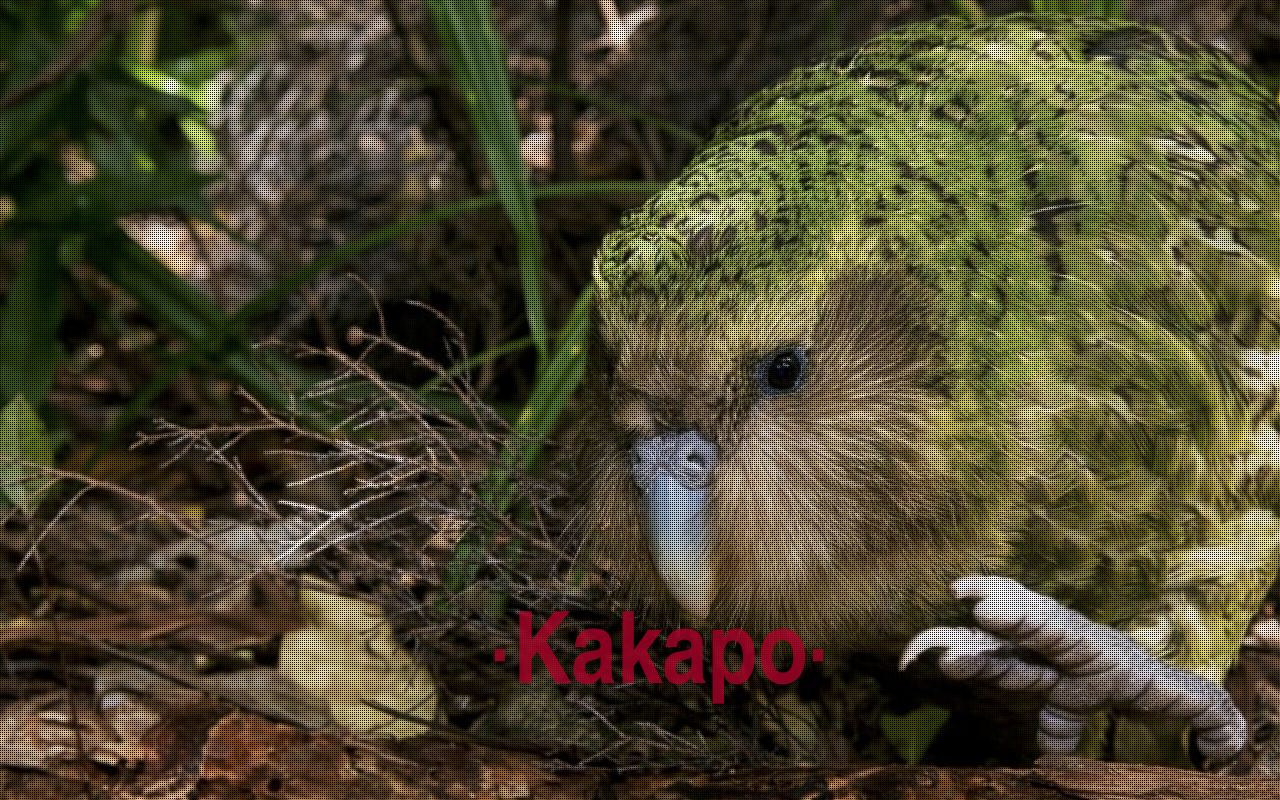
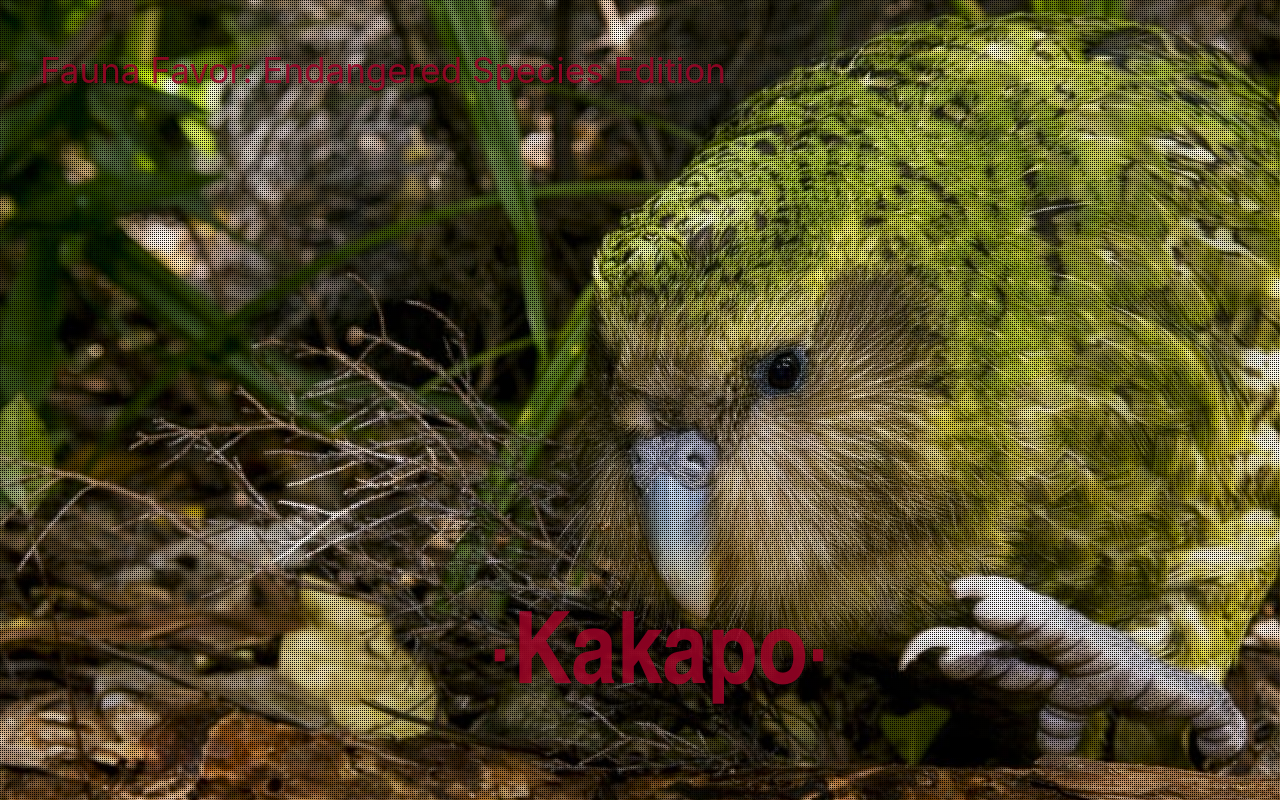
Before and after one commit to LillianpParker/fauna-favor-client, a React (Create React App) app in the folder fauna-favor-client/: page / in a window 1280 px wide. Built offline with nearby package versions, Linux system fonts and the light colour scheme.

Commit message:
have the title showing properly

```diff
--- a/fauna-favor-client/src/App.css
+++ b/fauna-favor-client/src/App.css
@@ -5,6 +5,34 @@ ul{
   list-style-type: none;
 }
 
+.container > header{
+  z-index: 1;
+	padding: 30px 30px 10px 20px;
+	margin: 0px 20px 10px 20px;
+	position: relative;
+	display: block;
+	text-shadow: 1px 1px 1px rgba(0,0,0,0.2);
+    text-align: left;
+}
+.container > header h1{
+	/* font-family: 'BebasNeueRegular', 'Arial Narrow', Arial, sans-serif; */
+	font-size: 35px;
+	line-height: 35px;
+	position: relative;
+	font-weight: 400;
+	color: rgba(169,3,41, 0.8);
+	text-shadow: 1px 1px 1px rgba(0,0,0,0.3);
+    padding: 0px 0px 5px 0px;
+}
+.container > header h2, p.info{
+	font-size: 30px;
+	font-style: italic;
+	color: rgba(169,3,41, 0.8);
+	text-shadow: 1px 1px 1px rgba(0,0,0,0.6);
+}
+
+
+/* Animation Below */
 .cb-slideshow,
 .cb-slideshow:after {
     position: fixed;
--- a/fauna-favor-client/src/App.js
+++ b/fauna-favor-client/src/App.js
@@ -5,6 +5,11 @@ import './App.css';
 function App () {
     return (
       <div className="App">
+        <div class="container">
+        <header>
+          <h1>Fauna Favor: Endangered Species Edition</h1>
+        </header>
+        </div>
         <ul class="cb-slideshow">
         <li><span>Image 01</span><div><h3>·Kakapo·</h3></div></li>
             <li><span>Image 02</span><div><h3>·Ploushare·Tortoise·</h3></div></li>
```
